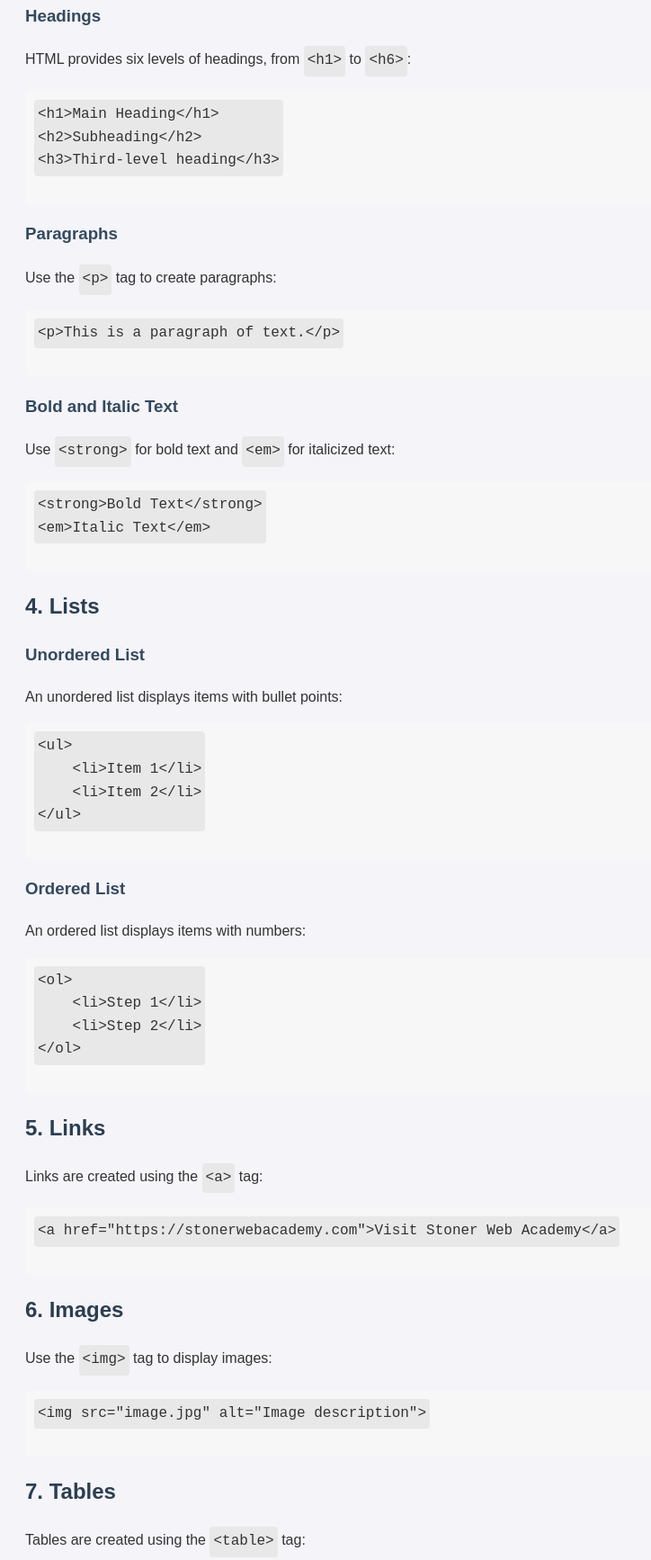
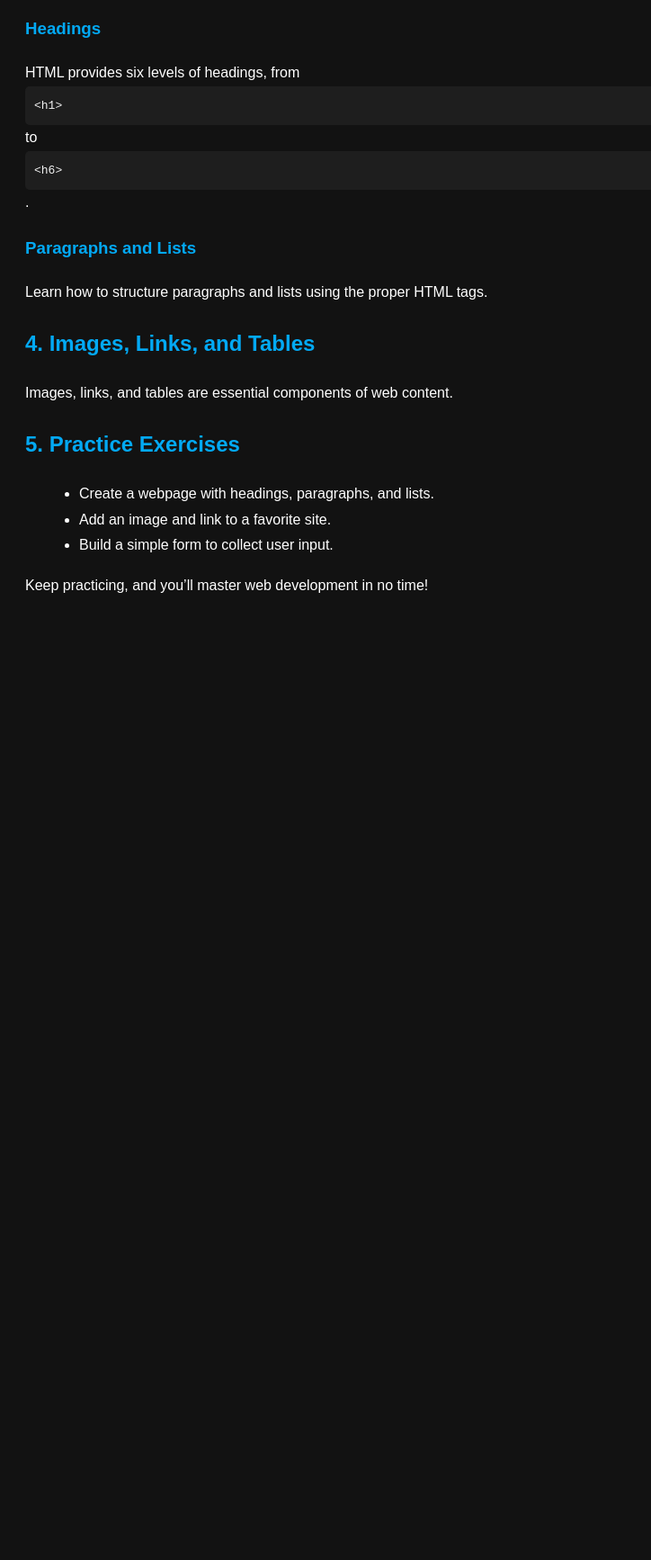
Before and after one commit to Stoner1238/Proxima-web-academy-, a plain HTML site: page index.html in a window 1280 px wide. Shown: the part 777-2511 px from the top of the page at 90% size, without its empty margins (0-724 px from the left). After the commit the page ends 1487 px from the top, so only its background shows below. Drawn offline with Linux system fonts and the light colour scheme.

Commit message:
Update index.html

```diff
--- a/index.html
+++ b/index.html
@@ -7,32 +7,48 @@
     <style>
         body {
             font-family: Arial, sans-serif;
-            background-color: #f4f4f9;
-            color: #333;
+            background-color: #121212;
+            color: #ffffff;
             padding: 20px;
-            line-height: 1.6;
+            line-height: 1.8;
         }
-        h1, h2 {
-            color: #2c3e50;
+        h1, h2, h3 {
+            color: #03a9f4;
         }
-        h3 {
-            color: #34495e;
+        h1 {
+            border-bottom: 2px solid #03a9f4;
+            padding-bottom: 5px;
         }
-        code {
-            background-color: #e8e8e8;
-            padding: 4px;
-            font-size: 1rem;
-            border-radius: 4px;
-            display: inline-block;
+        a {
+            color: #03a9f4;
+            text-decoration: none;
         }
-        pre {
-            background-color: #f7f7f7;
+        a:hover {
+            text-decoration: underline;
+        }
+        code, pre {
+            background-color: #1e1e1e;
             padding: 10px;
             border-radius: 5px;
+            display: block;
+            color: #f1f1f1;
+            font-family: monospace;
             overflow-x: auto;
         }
         ul, ol {
             margin-left: 20px;
+        }
+        button {
+            background-color: #03a9f4;
+            color: #ffffff;
+            border: none;
+            padding: 10px 15px;
+            font-size: 1rem;
+            cursor: pointer;
+            border-radius: 5px;
+        }
+        button:hover {
+            background-color: #0288d1;
         }
     </style>
 </head>
@@ -44,7 +60,6 @@
     <p>HTML (HyperText Markup Language) is used to structure content on the web. It is the backbone of all web pages, defining the structure of headings, paragraphs, images, links, lists, and more.</p>
 
     <h2>2. Basic HTML Document Structure</h2>
-    <p>An HTML document has the following structure:</p>
     <pre>
 <code>&lt;!DOCTYPE html&gt;
 &lt;html&gt;
@@ -61,104 +76,14 @@
 
     <h2>3. Common HTML Tags</h2>
     <h3>Headings</h3>
-    <p>HTML provides six levels of headings, from <code>&lt;h1&gt;</code> to <code>&lt;h6&gt;</code>:</p>
-    <pre>
-<code>&lt;h1&gt;Main Heading&lt;/h1&gt;
-&lt;h2&gt;Subheading&lt;/h2&gt;
-&lt;h3&gt;Third-level heading&lt;/h3&gt;
-</code>
-    </pre>
+    <p>HTML provides six levels of headings, from <code>&lt;h1&gt;</code> to <code>&lt;h6&gt;</code>.</p>
+    <h3>Paragraphs and Lists</h3>
+    <p>Learn how to structure paragraphs and lists using the proper HTML tags.</p>
 
-    <h3>Paragraphs</h3>
-    <p>Use the <code>&lt;p&gt;</code> tag to create paragraphs:</p>
-    <pre>
-<code>&lt;p&gt;This is a paragraph of text.&lt;/p&gt;</code>
-    </pre>
+    <h2>4. Images, Links, and Tables</h2>
+    <p>Images, links, and tables are essential components of web content.</p>
 
-    <h3>Bold and Italic Text</h3>
-    <p>Use <code>&lt;strong&gt;</code> for bold text and <code>&lt;em&gt;</code> for italicized text:</p>
-    <pre>
-<code>&lt;strong&gt;Bold Text&lt;/strong&gt;
-&lt;em&gt;Italic Text&lt;/em&gt;
-</code>
-    </pre>
-
-    <h2>4. Lists</h2>
-    <h3>Unordered List</h3>
-    <p>An unordered list displays items with bullet points:</p>
-    <pre>
-<code>&lt;ul&gt;
-    &lt;li&gt;Item 1&lt;/li&gt;
-    &lt;li&gt;Item 2&lt;/li&gt;
-&lt;/ul&gt;
-</code>
-    </pre>
-
-    <h3>Ordered List</h3>
-    <p>An ordered list displays items with numbers:</p>
-    <pre>
-<code>&lt;ol&gt;
-    &lt;li&gt;Step 1&lt;/li&gt;
-    &lt;li&gt;Step 2&lt;/li&gt;
-&lt;/ol&gt;
-</code>
-    </pre>
-
-    <h2>5. Links</h2>
-    <p>Links are created using the <code>&lt;a&gt;</code> tag:</p>
-    <pre>
-<code>&lt;a href="https://stonerwebacademy.com"&gt;Visit Stoner Web Academy&lt;/a&gt;</code>
-    </pre>
-
-    <h2>6. Images</h2>
-    <p>Use the <code>&lt;img&gt;</code> tag to display images:</p>
-    <pre>
-<code>&lt;img src="image.jpg" alt="Image description"&gt;</code>
-    </pre>
-
-    <h2>7. Tables</h2>
-    <p>Tables are created using the <code>&lt;table&gt;</code> tag:</p>
-    <pre>
-<code>&lt;table&gt;
-    &lt;tr&gt;
-        &lt;th&gt;Name&lt;/th&gt;
-        &lt;th&gt;Age&lt;/th&gt;
-    &lt;/tr&gt;
-    &lt;tr&gt;
-        &lt;td&gt;John&lt;/td&gt;
-        &lt;td&gt;25&lt;/td&gt;
-    &lt;/tr&gt;
-&lt;/table&gt;
-</code>
-    </pre>
-
-    <h2>8. Forms</h2>
-    <p>Forms collect user input:</p>
-    <pre>
-<code>&lt;form&gt;
-    &lt;label&gt;Name:&lt;/label&gt;
-    &lt;input type="text" name="name"&gt;
-    &lt;button type="submit"&gt;Submit&lt;/button&gt;
-&lt;/form&gt;
-</code>
-    </pre>
-
-    <h2>9. Future Topics</h2>
-    <h3>CSS Basics</h3>
-    <ul>
-        <li>Text styling (colors, fonts)</li>
-        <li>Box model (padding, margins, borders)</li>
-        <li>Layouts (flexbox, grid)</li>
-    </ul>
-
-    <h3>JavaScript Basics</h3>
-    <ul>
-        <li>Adding interactivity</li>
-        <li>Event handling (e.g., clicks)</li>
-        <li>Basic programming concepts (variables, loops)</li>
-    </ul>
-
-    <h2>10. Practice Exercises</h2>
+    <h2>5. Practice Exercises</h2>
     <ul>
         <li>Create a webpage with headings, paragraphs, and lists.</li>
         <li>Add an image and link to a favorite site.</li>
@@ -167,4 +92,4 @@
 
     <p>Keep practicing, and you’ll master web development in no time!</p>
 </body>
-    </html>
+</html>
```
